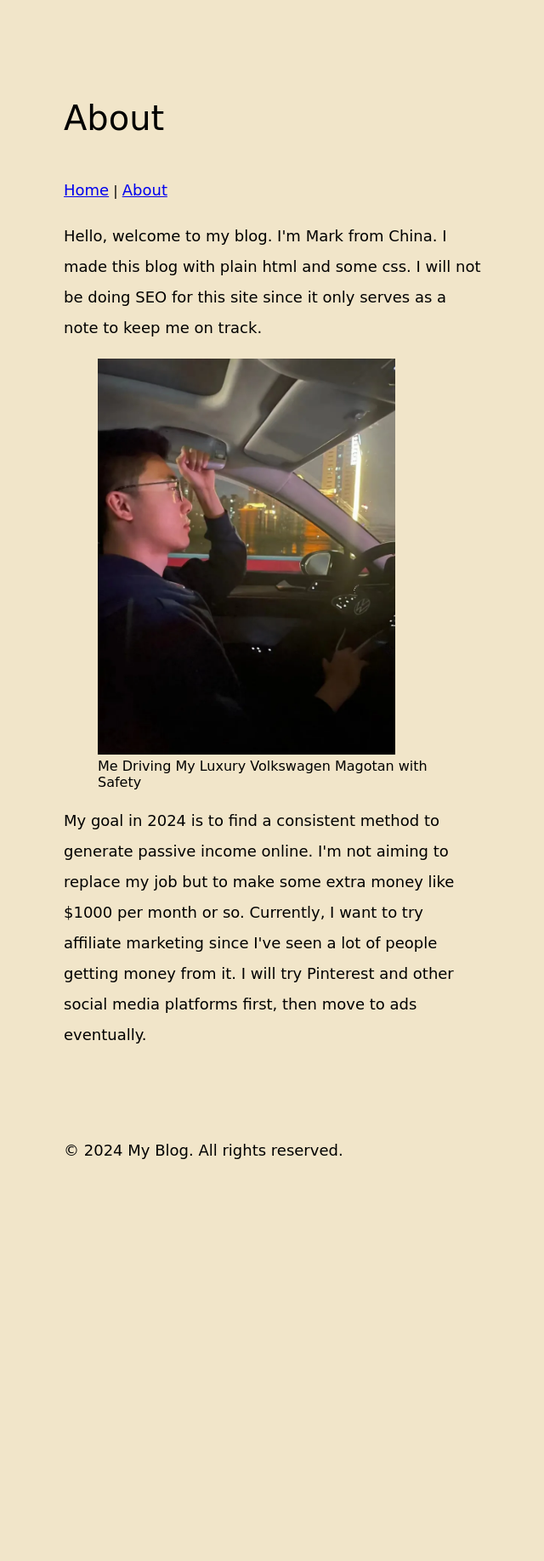
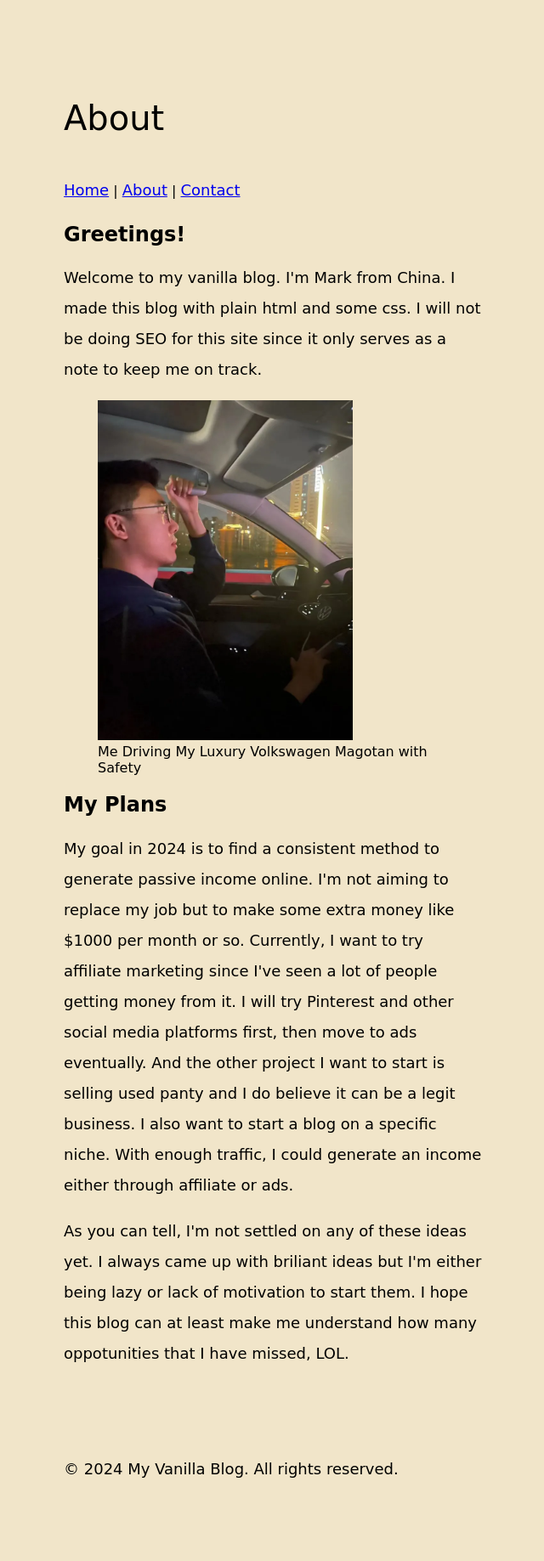
Before and after one commit to foolstuck/html-blog, a PHP site: page /about.html in a window 1280 px wide. Shown: the whole page at 85% size, without its empty margins (317-957 px from the left). Before the commit the page ends 1364 px from the top, so only its background shows below. Run offline with PHP 8.4, Linux system fonts and the light colour scheme; some web fonts are replaced.

Commit message:
php conversion

```diff
--- a/about.html
+++ b/about.html
@@ -15,26 +15,33 @@
   <h1>About</h1>
   <nav>
     <a href="index.html">Home</a> |
-    <a href="about.html">About</a>
+    <a href="about.html">About</a> |
+    <a href="contact.html">Contact</a>
   </nav>
 </header>
 
 <main>
-  <p>Hello, welcome to my blog. I'm Mark from China. I made this blog with plain html and some css.
+  <h2>Greetings!</h2>
+  <p>Welcome to my vanilla blog. I'm Mark from China. I made this blog with plain html and some css.
     I will not be doing SEO for this site since it only serves as a note to keep me on track.
   </p>
   <figure>
-    <img src="images/safe driving me.webp" alt="safe driving" width="350">
+    <img src="images/safe driving me.webp" alt="safe driving" width="300">
     <figcaption>Me Driving My Luxury Volkswagen Magotan with Safety</figcaption>
   </figure>
+  <h2>My Plans</h2>
   <p>My goal in 2024 is to find a consistent method to generate passive income online. I'm not aiming to replace my job but to make some extra money like $1000 per month or so.
     Currently, I want to try affiliate marketing since I've seen a lot of people getting money from it. I will try Pinterest and other social media platforms first, then move to
-    ads eventually.
+    ads eventually. And the other project I want to start is selling used panty and I do believe it can be a legit business. I also want to start a blog on a specific niche. With
+    enough traffic, I could generate an income either through affiliate or ads.
+  </p>
+  <p>As you can tell, I'm not settled on any of these ideas yet. I always came up with briliant ideas but I'm either being lazy or lack of motivation to start them. I hope
+    this blog can at least make me understand how many oppotunities that I have missed, LOL.
   </p>
 </main>
 
 <footer>
-  <p>&copy; 2024 My Blog. All rights reserved.</p>
+  <p>&copy; 2024 My Vanilla Blog. All rights reserved.</p>
 </footer>
 
 </body>
--- a/contact.html
+++ b/contact.html
@@ -21,7 +21,7 @@
 </header>
 
 <main>
-  <p>Send an email to me at <a href="mailto:mark@mark.com">mark@mark.com</a> if you have any questions or concerns.
+  <p>Send an email to me at <a href="mailto:thepantyspace@outlook.com">thepantyspace@outlook.com</a> if you have any questions or concerns.
   </p>
 </main>
 
--- a/index.html
+++ b/index.php
@@ -7,7 +7,7 @@
   <link rel="stylesheet" href="style.css">
   <meta charset="UTF-8">
   <meta name="viewport" content="width=device-width, initial-scale=1.0">
-  <title>Home - My Blog</title>
+  <title>Home - My Vanilla Blog</title>
 </head>
 <body>
 
@@ -23,12 +23,14 @@
 <main>
   <h2>Latest Posts</h2>
   <ul>
+    <!-- <li><a href="posts/"></a> - Mar 15, 2024</li>"></a></li> -->
     <li><a href="posts/about-the-current-job.html">About The Current Job</a> - Mar 18, 2024</li>
     <li><a href="posts/thoughts-and-plans.html">Some Thoughts and Plans about this Blog</a> - Mar 15, 2024</li>
     <li><a href="posts/pinterest-affiliate.html">Making Money Online: Pinterest Affiliate</a> - Mar 14, 2024</li>
   </ul>
   <h2>My Projects</h2>
   <ul>
+    <!-- <li><a href="projects/"></a></li> -->
     <li><a href="projects/the-panty-space.html">The Panty Space</a></li>
     <li><a href="projects/affiliate-marketing.html">Affiliate Marketing</a></li>
     <li><a href="projects/new-home.html">New Home</a></li>
@@ -36,7 +38,7 @@
 </main>
 
 <footer>
-  <p>&copy; 2024 My Blog. All rights reserved.</p>
+  <p>&copy; 2024 My Vanilla Blog. All rights reserved.</p>
 </footer>
 
 </body>
--- a/projects/the-panty-space.html
+++ b/projects/the-panty-space.html
@@ -22,7 +22,7 @@
   <time><b>2024-03-19</b></time>
   <h2>How did I come up with this weird idea?</h2>
   <p>I always want to do some side projects to make extra cash because I'm broke as hell. Porn tube is the first thing came to my mind but it isn't going
-     to work for me due to the restriction. Then, I discovered this business of selling women used panties. It has fairly low comptition and decent search
+     to work for me due to the restriction. Then, I discovered this business of selling women used panties. It has a fairly low comptition and a decent search
     volume.</p>
   <h2>What's my connection to this business?</h2>
   <p>I'm not gonna predent to be a gentleman here. I once had a female roommate for 2 months in my early 20s. We shared a small condo with only 1 bathroom, so yeah,
--- a/style.css
+++ b/style.css
@@ -35,3 +35,7 @@ h1 {
     font-size: 40px;
     line-height: 2;
 }
+
+.dn {
+    display: none;
+}
```
